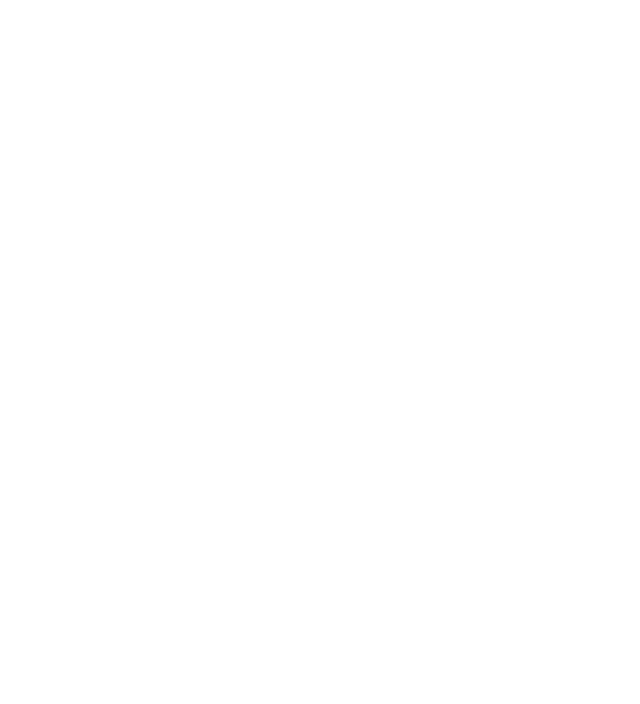
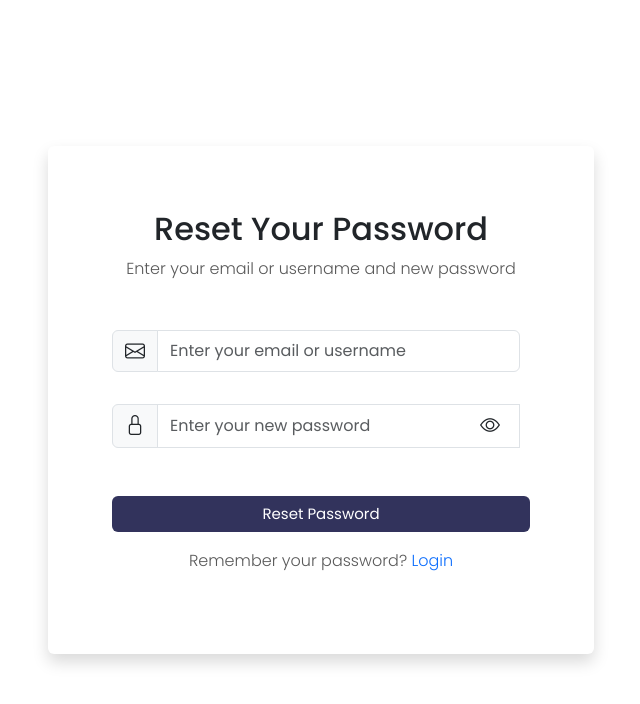
Before and after one commit to SuoLylay/learnvue, a Vue app: page /forget in a window 1280 px wide. Before the commit this address had no page. Shown: the top 704 px of the page, without its empty margins (319-959 px from the left). Built offline with nearby package versions, Linux system fonts and the light colour scheme.

Commit message:
create forget password

```diff
--- a/src/router/index.js
+++ b/src/router/index.js
@@ -4,6 +4,7 @@
 import EnrollView from '@/views/EnrollView.vue'
 import LoginView from '@/views/LoginView.vue'
 import SignupView from '@/views/SignupView.vue'
+import ForgetView from '@/views/ForgetView.vue'
 
 const router = createRouter({
   history: createWebHistory(import.meta.env.BASE_URL),
@@ -33,7 +34,12 @@
       path: '/signup',
       name: 'signup',
       component: SignupView
-    }
+    },
+    {
+      path: '/forget',
+      name: 'forget',
+      component: ForgetView
+    },
   ],
 })
 
--- /dev/null
+++ b/src/views/ForgetView.vue
@@ -0,0 +1,148 @@
+<template>
+  <div class="container">
+    <div class="row min-vh-100 justify-content-center align-items-center">
+      <div class="col-lg-6">
+        <div class="card p-5 bg-white border-0 shadow">
+          <div class="card-body">
+            <h2 class="text-center">Reset Your Password</h2>
+            <p class="mb-5 text-center">Enter your email or username and new password</p>
+
+            <form @submit.prevent="handleReset" class="row g-3">
+
+              <div v-if="resetError" class="text-danger text-center" style="font-size: 14px;">
+                {{ resetError }}
+              </div>
+              <div v-if="resetSuccess" class="text-success text-center" style="font-size: 14px;">
+                {{ resetSuccess }}
+              </div>
+
+              <div class="col-lg-12">
+                <div class="mb-3">
+                  <div class="input-group position-relative">
+                    <i class="bi bi-envelope text-dark input-group-text fs-5"></i>
+                    <input
+                      v-model="input"
+                      type="text"
+                      placeholder="Enter your email or username"
+                      class="py-2 form-control"
+                      :class="{ 'input-error': errors.input }"
+                    />
+                    <div v-if="errors.input" class="text-danger position-absolute top-100" style="font-size: 13px;">
+                      {{ errors.input }}
+                    </div>
+                  </div>
+                </div>
+              </div>
+
+              <div class="col-lg-12">
+                <div class="mb-3">
+                  <div class="input-group position-relative">
+                    <span class="input-group-text">
+                      <i class="bi bi-lock fs-5"></i>
+                    </span>
+                    <input
+                      :type="showPassword ? 'text' : 'password'"
+                      v-model="newPassword"
+                      placeholder="Enter your new password"
+                      class="form-control z-1"
+                      :class="{ 'input-error': errors.newPassword }"
+                    />
+                    <i
+                      :class="showPassword ? 'bi bi-eye-slash' : 'bi bi-eye'"
+                      class="text-dark icon-eye fs-5 position-absolute z-3"
+                      @click="togglePassword"
+                    ></i>
+                    <div v-if="errors.newPassword" class="text-danger position-absolute top-100" style="font-size: 13px;">
+                      {{ errors.newPassword }}
+                    </div>
+                  </div>
+                </div>
+              </div>
+
+              <div class="col-lg-12">
+                <button type="submit" class="btn btn-main w-100 mt-3">Reset Password</button>
+              </div>
+
+              <p class="text-center">
+                Remember your password? <router-link to="/">Login</router-link>
+              </p>
+
+            </form>
+          </div>
+        </div>
+      </div>
+    </div>
+  </div>
+</template>
+
+<script setup>
+import { ref } from 'vue'
+import { useRouter } from 'vue-router'
+
+const input = ref('')
+const newPassword = ref('')
+const showPassword = ref(false)
+const resetError = ref('')
+const resetSuccess = ref('')
+const errors = ref({})
+const router = useRouter()
+
+// Simple password validation: at least 6 chars, uppercase, number, symbol
+const validatePassword = (pw) => {
+  if (pw.length < 6) return false
+  if (!/(?=.*[A-Z])/.test(pw)) return false
+  if (!/(?=.*\d)/.test(pw)) return false
+  if (!/(?=.*[!@#$%^&*()_+{}\[\]:;<>,.?~\\/-])/.test(pw)) return false
+  return true
+}
+
+const handleReset = () => {
+  resetError.value = ''
+  resetSuccess.value = ''
+  errors.value = {}
+
+  if (!input.value) {
+    errors.value.input = 'Email or username is required'
+  }
+
+  if (!newPassword.value) {
+    errors.value.newPassword = 'New password is required'
+  } else if (!validatePassword(newPassword.value)) {
+    errors.value.newPassword = 'Password must be at least 6 chars with uppercase, number & symbol'
+  }
+
+  if (Object.keys(errors.value).length > 0) return
+
+  const users = JSON.parse(localStorage.getItem('users') || '[]')
+  const index = users.findIndex(u => u.email === input.value || u.username === input.value)
+
+  if (index === -1) {
+    resetError.value = 'User not found'
+    return
+  }
+
+  users[index].password = newPassword.value
+  localStorage.setItem('users', JSON.stringify(users))
+
+  resetSuccess.value = 'Password reset successful! Redirecting to login...'
+  setTimeout(() => {
+    router.push('/')
+  }, 2000)
+}
+
+const togglePassword = () => {
+  showPassword.value = !showPassword.value
+}
+</script>
+
+<style scoped>
+.input-error {
+  border: 1px solid red !important;
+}
+.icon-eye {
+  right: 30px;
+  top: 50% !important;
+  transform: translateY(-50%);
+  cursor: pointer;
+}
+</style>
--- a/src/views/LoginView.vue
+++ b/src/views/LoginView.vue
@@ -47,7 +47,7 @@
                     <input v-model="rememberMe" type="checkbox" class="form-check-input" id="check" />
                     <label for="check" class="form-check-label">Remember me</label>
                   </div>
-                  <a href="#">Forgot password?</a>
+                  <RouterLink to="/forget">Forgot password?</RouterLink>
                 </div>
               </div>
 
@@ -64,11 +64,18 @@
 
               <div class="col-lg-12">
                 <div class="d-flex justify-content-center gap-3 my-3">
-                  <a href=""><i class="bi bi-facebook fs-4 bg-light px-5 py-3"></i></a>
-                  <a href=""><i class="bi bi-google fs-4 bg-light px-5 py-3"></i></a>
-                  <a href=""><i class="bi bi-telegram fs-4 bg-light px-5 py-3"></i></a>
+                  <a href="#" @click.prevent="showMessage('Facebook login is not available yet')">
+                    <i class="bi bi-facebook fs-4 bg-light px-5 py-3"></i>
+                  </a>
+                  <a href="#" @click.prevent="showMessage('Google login is not available yet')">
+                    <i class="bi bi-google fs-4 bg-light px-5 py-3"></i>
+                  </a>
+                  <a href="#" @click.prevent="showMessage('Telegram login is not available yet')">
+                    <i class="bi bi-telegram fs-4 bg-light px-5 py-3"></i>
+                  </a>
                 </div>
               </div>
+
 
               <p class="text-center">Don't have an account? <router-link to="/signup"> Sign Up</router-link></p>
             </form>
@@ -81,8 +88,12 @@
 
 
 <script setup>
+const showMessage = (msg) => {
+  alert(msg)
+}
+
 import { computed, ref, onMounted } from 'vue'
-import { useRouter } from 'vue-router'
+import { RouterLink, useRouter } from 'vue-router'
 
 const password = ref('')
 const showPassword = ref(false)
@@ -150,7 +161,7 @@
     if (rememberMe.value) {
       localStorage.setItem('rememberedEmail', emailInput.value)
       localStorage.setItem('rememberedPassword', password.value) //delete it if don't want remeber pw
-     } else {
+    } else {
       localStorage.removeItem('rememberedEmail')
       localStorage.removeItem('rememberedPassword') //delete it if don't want remeber pw
     }
```
